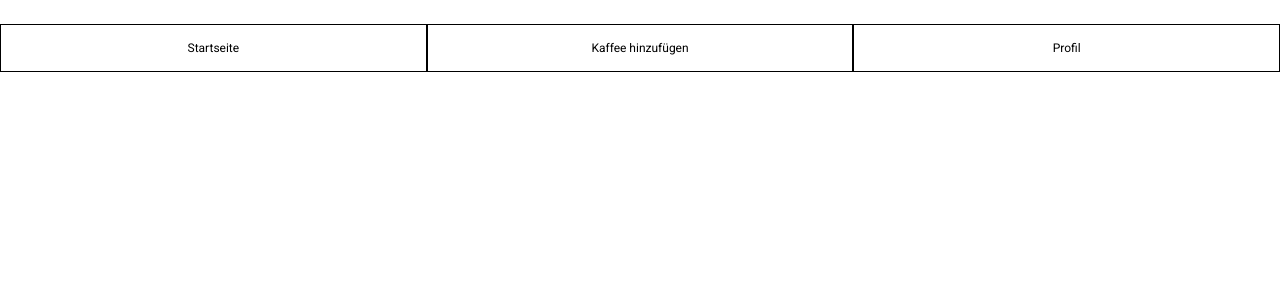
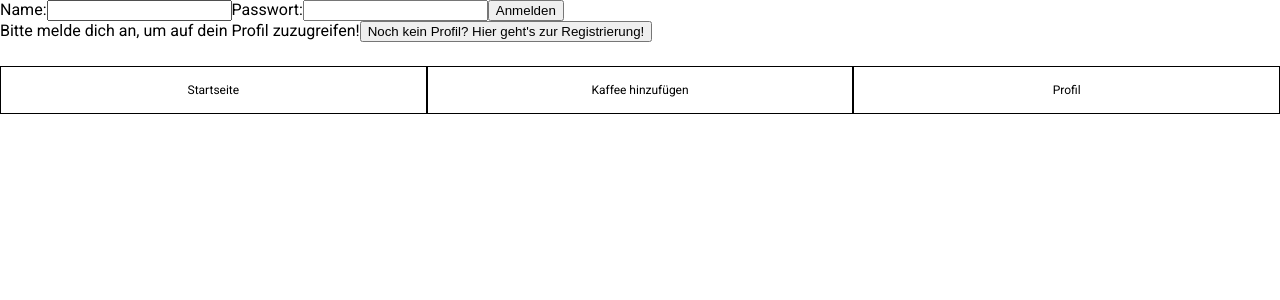
Before and after one commit to florianblaschke/capstone-project-beanerd, a Next.js app: page /profile in a window 1280 px wide. Shown: the top 300 px of the page. Built offline with nearby package versions, Linux system fonts and the light colour scheme.

Commit message:
implemented two forms in profile.js

```diff
--- /dev/null
+++ b/components/LoginForms/createAccountForm.js
@@ -0,0 +1,13 @@
+export default function CreateAccount() {
+  return (
+    <form onSubmit={() => console.log("This will make you a part of BEANERD!")}>
+      <label htmlFor="name">Name:</label>
+      <input id="name" name="name" required />
+      <label htmlFor="password">Passwort:</label>
+      <input id="password" name="password" type="password" />
+      <label htmlFor="confirm">Passwort bestätigen:</label>
+      <input id="confirm" name="confirm" type="password" />
+      <button>Profil erstellen</button>
+    </form>
+  );
+}
--- /dev/null
+++ b/components/LoginForms/index.js
@@ -0,0 +1,11 @@
+export default function Login() {
+  return (
+    <form onSubmit={() => console.log("This will make you a BEANERD!")}>
+      <label htmlFor="name">Name:</label>
+      <input id="name" name="name" required />
+      <label htmlFor="password">Passwort:</label>
+      <input id="password" name="password" type="password" />
+      <button>Anmelden</button>
+    </form>
+  );
+}
--- a/pages/profile.js
+++ b/pages/profile.js
@@ -1,3 +1,34 @@
-export default function () {
-  <>Hello</>;
+import { useState } from "react";
+import CreateAccount from "@/components/LoginForms/createAccountForm";
+import Login from "@/components/LoginForms";
+
+export default function Profile() {
+  const [formSelect, setFormSelect] = useState(false);
+  return (
+    <>
+      {!formSelect && (
+        <>
+          <Login />
+          <section>
+            Bitte melde dich an, um auf dein Profil zuzugreifen!
+            <button onClick={() => setFormSelect(!formSelect)}>
+              Noch kein Profil? Hier geht's zur Registrierung!
+            </button>
+          </section>
+        </>
+      )}
+      {formSelect && (
+        <>
+          <CreateAccount />
+          <section>
+            Hier kannst du dir dein Profil erstellen! Bitte merke dir deinen
+            Benutzernamen und Passwort gut!
+            <button onClick={() => setFormSelect(!formSelect)}>
+              Du hast schon ein Profil? Hier gelangst du zur Anmeldung!
+            </button>
+          </section>
+        </>
+      )}
+    </>
+  );
 }
```
